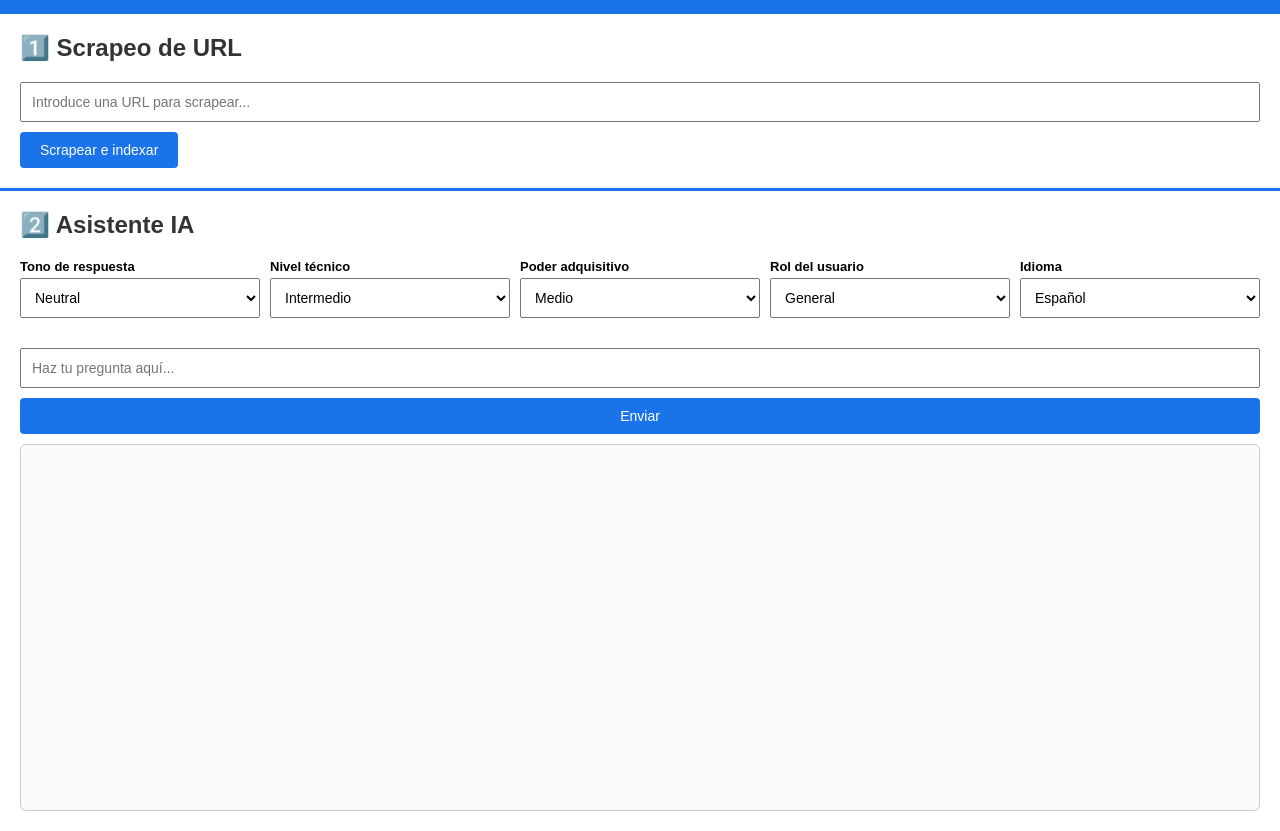
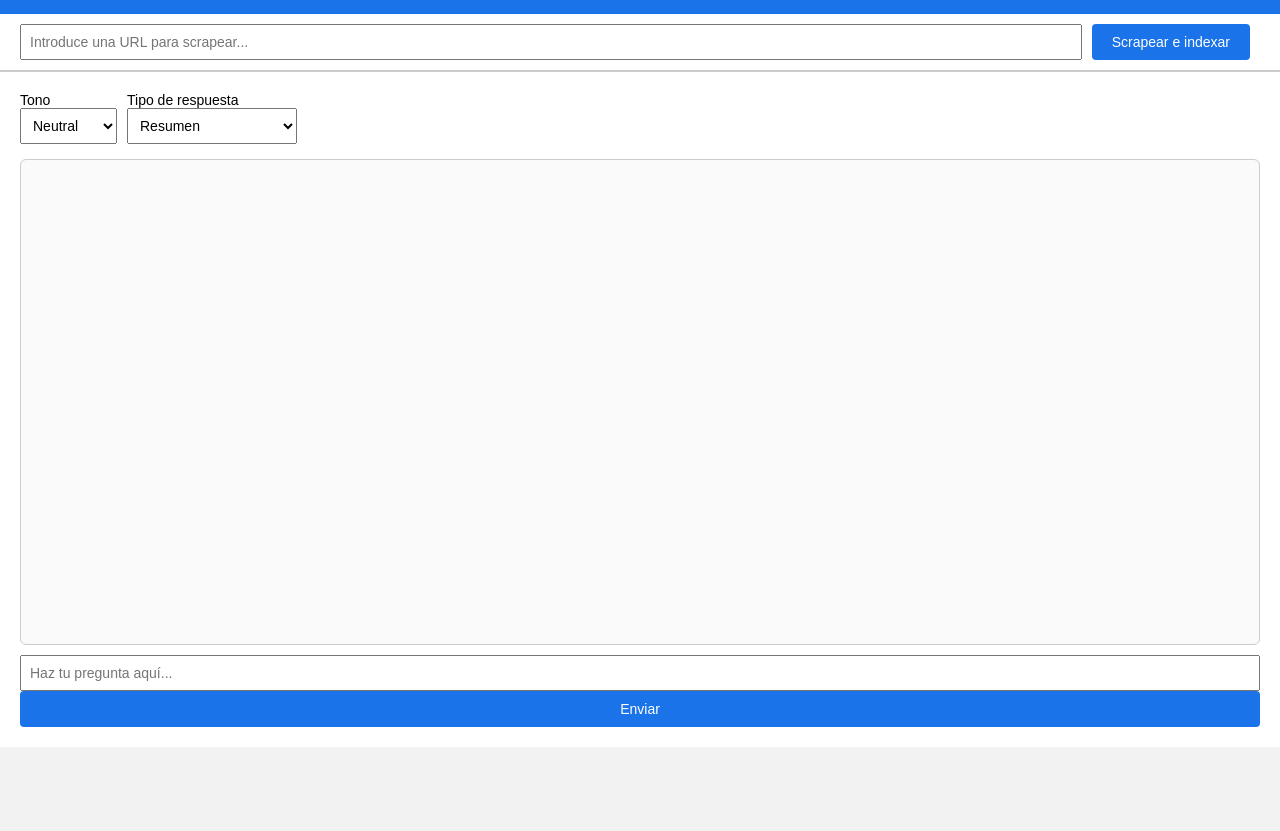
Before and after one commit to leonardolopezcallejo/web-scraper, a plain HTML site: page static/index.html in a window 1280 px wide. Shown: the part 53-884 px from the top of the page. After the commit the page ends 800 px from the top, so only its background shows below. Drawn offline with Linux system fonts and the light colour scheme.

Commit message:
Removed some dropdowns, language was troubling since no semantic search is allowed at this point

```diff
--- a/static/index.html
+++ b/static/index.html
@@ -5,18 +5,14 @@
   <meta name="viewport" content="width=device-width, initial-scale=1.0" />
   <title>Web Scraping by Garaje</title>
   <style>
-    * {
-      box-sizing: border-box;
-    }
-
     body {
       font-family: Arial, sans-serif;
       margin: 0;
       padding: 0;
       background-color: #f2f2f2;
+      height: 100vh;
       display: flex;
       flex-direction: column;
-      height: 100vh;
     }
 
     h1 {
@@ -27,46 +23,39 @@
       padding: 15px;
     }
 
-    .container {
+    .top-panel {
+      padding: 10px 20px;
+      background-color: #fff;
+      display: flex;
+      gap: 10px;
+      align-items: center;
+      border-bottom: 2px solid #ccc;
+    }
+
+    .bottom-panel {
+      flex: 1;
       display: flex;
       flex-direction: column;
-      flex: 1;
-    }
-
-    .panel {
       padding: 20px;
       background-color: #ffffff;
     }
 
-    .scraper {
-      min-height: 120px;
-      max-height: 25vh;
-      overflow-y: auto;
+    .config-inputs {
+      display: flex;
+      gap: 10px;
+      flex-wrap: wrap;
+      margin-bottom: 10px;
     }
 
-    .divider {
-      height: 3px;
-      background-color: #1a73e8;
-      border: none;
-      margin: 0;
+    label {
+      display: flex;
+      flex-direction: column;
+      font-size: 14px;
+      margin-bottom: 5px;
     }
 
-    .chat {
-      height: 80vh;
-      display: flex;
-      flex-direction: column;
-    }
-
-    h2 {
-      margin-top: 0;
-      color: #333;
-    }
-
-    input[type="text"],
-    select {
-      width: 100%;
-      padding: 10px;
-      margin-bottom: 10px;
+    select, input[type="text"] {
+      padding: 8px;
       font-size: 14px;
     }
 
@@ -84,116 +73,50 @@
       background-color: #155ab6;
     }
 
-    .formulario-chat {
-      display: grid;
-      grid-template-columns: repeat(3, 1fr);
-      grid-gap: 10px;
-      margin-bottom: 10px;
-    }
-
-    .formulario-chat > *:last-child {
-      grid-column: span 3;
-    }
-
     #conversacion {
+      flex: 1;
       border: 1px solid #ccc;
       border-radius: 6px;
       padding: 16px;
       background-color: #fafafa;
-      flex: 1;
       overflow-y: auto;
       white-space: pre-wrap;
-      margin-top: 10px;
-    }
-
-    .parametros {
-      display: grid;
-      grid-template-columns: repeat(auto-fit, minmax(180px, 1fr));
-      gap: 10px;
-      margin-bottom: 20px;
-    }
-
-    .parametros label {
-      font-weight: bold;
-      font-size: 13px;
-      display: block;
-      margin-bottom: 4px;
+      margin-bottom: 10px;
     }
   </style>
 </head>
 <body>
   <h1>Web Scraping by Garaje</h1>
 
-  <div class="container">
-    <!-- Parte superior -->
-    <div class="panel scraper">
-      <h2>1️⃣ Scrapeo de URL</h2>
-      <input type="text" id="url" placeholder="Introduce una URL para scrapear..." />
+  <div class="top-panel">
+    <input type="text" id="url" placeholder="Introduce una URL para scrapear..." style="flex: 1;" />
     <button onclick="scrapearYSubir()">Scrapear e indexar</button>
     <div id="estadoScraper"></div>
   </div>
 
-    <!-- Barra divisoria -->
-    <hr class="divider" />
-
-    <!-- Parte inferior -->
-    <div class="panel chat">
-      <h2>2️⃣ Asistente IA</h2>
-
-      <div class="parametros">
-  <div>
-    <label for="tono">Tono de respuesta</label>
+  <div class="bottom-panel">
+    <div class="config-inputs">
+      <label>Tono
         <select id="tono">
-      <option value="neutral" selected>Neutral</option>
+          <option value="neutral">Neutral</option>
           <option value="formal">Formal</option>
           <option value="coloquial">Coloquial</option>
         </select>
+      </label>
+
+      <label>Tipo de respuesta
+        <select id="tipo_respuesta">
+          <option value="resumen">Resumen</option>
+          <option value="explicacion detallada">Explicación detallada</option>
+          <option value="lista de puntos">Lista de puntos</option>
+        </select>
+      </label>
     </div>
 
-  <div>
-    <label for="nivel_tecnico">Nivel técnico</label>
-    <select id="nivel_tecnico">
-      <option value="básico">Básico</option>
-      <option value="intermedio" selected>Intermedio</option>
-      <option value="avanzado">Avanzado</option>
-    </select>
-  </div>
-
-  <div>
-    <label for="poder_adquisitivo">Poder adquisitivo</label>
-    <select id="poder_adquisitivo">
-      <option value="bajo">Bajo</option>
-      <option value="medio" selected>Medio</option>
-      <option value="alto">Alto</option>
-    </select>
-  </div>
-
-  <div>
-    <label for="rol">Rol del usuario</label>
-    <select id="rol">
-      <option value="general" selected>General</option>
-      <option value="estudiante">Estudiante</option>
-      <option value="cliente">Cliente</option>
-      <option value="técnico">Técnico</option>
-      <option value="directivo">Directivo</option>
-    </select>
-  </div>
-
-  <div>
-    <label for="idioma">Idioma</label>
-    <select id="idioma">
-      <option value="español" selected>Español</option>
-      <option value="inglés">Inglés</option>
-      <option value="francés">Francés</option>
-    </select>
-  </div>
-</div>
+    <div id="conversacion"></div>
 
     <input type="text" id="entrada" placeholder="Haz tu pregunta aquí..." />
     <button id="enviar">Enviar</button>
-
-      <div id="conversacion"></div>
-    </div>
   </div>
 
   <script>
@@ -209,23 +132,17 @@
   const pregunta = entrada.value.trim();
   if (!pregunta) return;
 
-      const data = {
-        texto: pregunta,
-        tono: document.getElementById("tono").value,
-        nivel_tecnico: document.getElementById("nivel_tecnico").value,
-        poder_adquisitivo: document.getElementById("poder_adquisitivo").value,
-        rol: document.getElementById("rol").value,
-        idioma: document.getElementById("idioma").value
-      };
+  const tono = document.getElementById("tono").value;
+  const tipo_respuesta = document.getElementById("tipo_respuesta").value;
 
-      conversacion.innerHTML += `🧑‍💻 Tú: ${pregunta}\n`;
+  conversacion.innerHTML += `\n🧑‍💻 Tú: ${pregunta}\n`;
   entrada.value = "";
   scrollAbajo();
 
   fetch("http://127.0.0.1:8001/chat", {
     method: "POST",
     headers: { "Content-Type": "application/json" },
-        body: JSON.stringify(data)
+    body: JSON.stringify({ texto: pregunta, tono, tipo_respuesta })
   })
     .then(res => res.json())
     .then(data => {
@@ -237,6 +154,7 @@
       scrollAbajo();
     });
 }
+
 
     enviarBtn.addEventListener("click", enviarPregunta);
     entrada.addEventListener("keypress", function (e) {
```
Also changed, not shown: 1 other file. Lines whose indentation alone changed are shown as unchanged.
